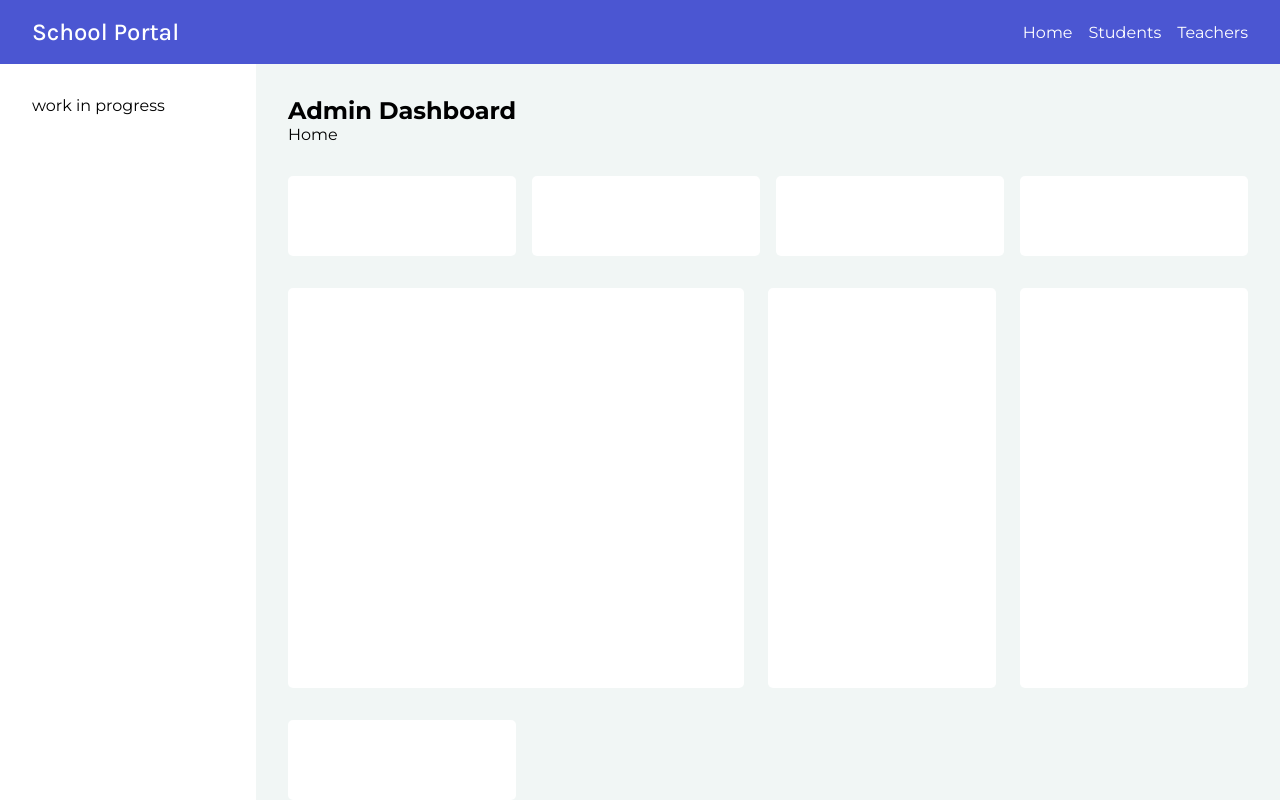
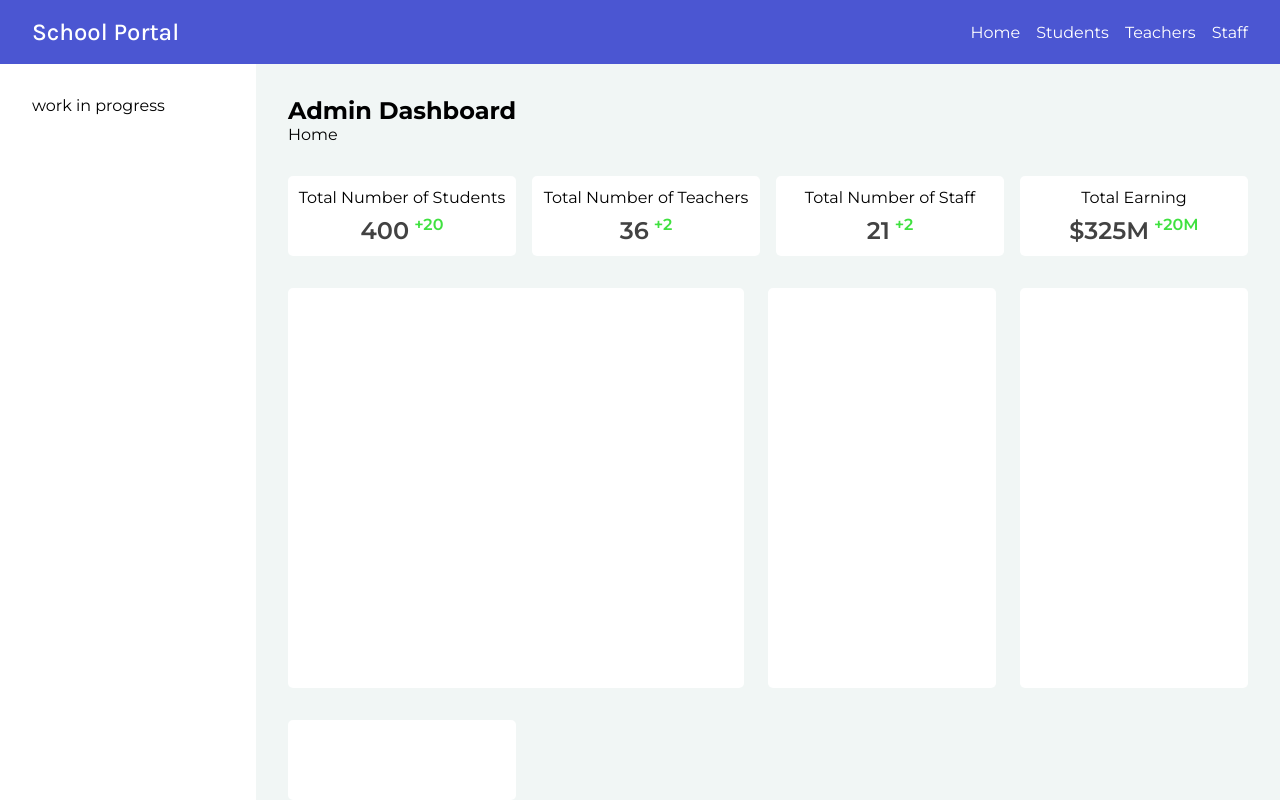
Before and after one commit to aslamparvej/Student-Attendance-System, a React (Create React App) app: page / in a window 1280 px wide. Built offline with nearby package versions, Linux system fonts and the light colour scheme.

Commit message:
Add Stats

```diff
--- a/src/components/Home/Home.css
+++ b/src/components/Home/Home.css
@@ -1,19 +1,22 @@
-.home-container{
+.home-container {
     width: 100%;
     height: calc(100% - 4rem);
     display: flex;
 }
-.home-container-left{
+
+.home-container-left {
     width: 20%;
     height: 100%;
     padding: 2rem;
     background-color: #fff;
 }
-.home-container-right{
+
+.home-container-right {
     width: calc(100% - 20%);
     height: 100%;
     padding: 2rem;
 }
+
 .stats-container {
     margin-block: 2rem;
     display: flex;
@@ -21,20 +24,59 @@
     gap: 10px;
     justify-content: space-between;
 }
-.card{
+
+.card {
     width: calc(95% / 4);
     height: 5rem;
     border-radius: 5px;
     background-color: #fff;
 }
-.card-xl{
+
+.card .card-body {
+    width: 100%;
+    height: 100%;
+    padding: 0.5rem;
+}
+
+.card-xl .card-body {
+    padding: 1rem;
+}
+
+.card-xl {
     width: calc(95% / 4);
     height: calc(5rem * 5);
 }
-.w-2x{
+
+.card-body-content {
+    width: 100%;
+    height: 100%;
+    display: flex;
+    align-items: center;
+    justify-content: center;
+    flex-direction: column;
+    gap: 0.5rem;
+}
+
+.card-body-text {}
+
+.card-body-value {
+    color: #000000bd;
+    font-size: 1.5rem;
+    font-weight: 600;
+}
+.card-body-value  a{
+    color: #000000bd;
+}
+.card-body-value sup{
+    font-size: 1rem;
+    color: #40e140;
+    margin-left: 5px;
+}
+.w-2x {
     width: calc(95% / 2);
 }
-.graph-stats-container{
+
+.graph-stats-container {
     margin-block: 2rem;
     display: flex;
     flex-wrap: wrap;
--- a/src/components/Home/Home.jsx
+++ b/src/components/Home/Home.jsx
@@ -1,4 +1,6 @@
 import React from "react";
+
+import { Link } from "react-router-dom";
 
 import './Home.css';
 
@@ -17,11 +19,37 @@ const Home = () => {
         </div>
         <div className="stats-container">
             <div className="card">
-
+              <div className="card-body">
+                <div className="card-body-content stat-total-no-student">
+                  <p className="card-body-text stat-total-no-student-text">Total Number of Students</p>
+                  <p className="card-body-value stat-total-no-student-value"><Link to="/students">400</Link><sup className="increase-value">+20</sup></p>
+                </div>
+              </div>
             </div>
-            <div className="card"></div>
-            <div className="card"></div>
-            <div className="card"></div>
+            <div className="card">
+              <div className="card-body">
+                <div className="card-body-content stat-total-no-student">
+                  <p className="card-body-text stat-total-no-student-text">Total Number of Teachers</p>
+                  <p className="card-body-value stat-total-no-student-value"><Link to="/teachers">36</Link><sup className="increase-value">+2</sup></p>
+                </div>
+              </div>
+            </div>
+            <div className="card">
+              <div className="card-body">
+                <div className="card-body-content stat-total-no-student">
+                  <p className="card-body-text stat-total-no-student-text">Total Number of Staff</p>
+                  <p className="card-body-value stat-total-no-student-value"><Link to="/staff">21</Link><sup className="increase-value">+2</sup></p>
+                </div>
+              </div>
+            </div>
+            <div className="card">
+              <div className="card-body">
+                <div className="card-body-content stat-total-no-student">
+                  <p className="card-body-text stat-total-no-student-text">Total Earning</p>
+                  <p className="card-body-value stat-total-no-student-value"><Link to="/earning">$325M</Link><sup className="increase-value">+20M</sup></p>
+                </div>
+              </div>
+            </div>
         </div>
         <div className="graph-stats-container">
             <div className="card card-xl w-2x"></div>
--- a/src/components/Navbar/Navbar.jsx
+++ b/src/components/Navbar/Navbar.jsx
@@ -19,6 +19,9 @@ const NavBar = () => {
           <li>
             <Link to="/teachers">Teachers</Link>
           </li>
+          <li>
+            <Link to="/staff">Staff</Link>
+          </li>
         </ul>
       </nav>
     </div>
```
Also changed, not shown: 1 other file (tests, documents, lock files or other folders).
